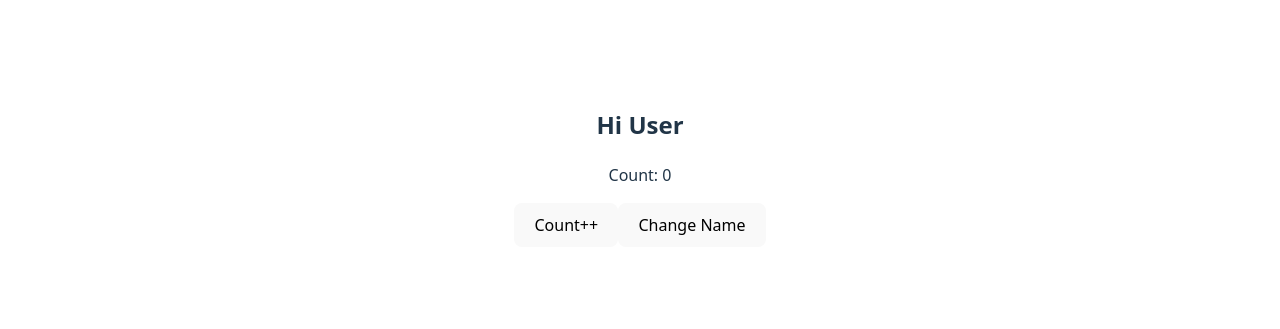
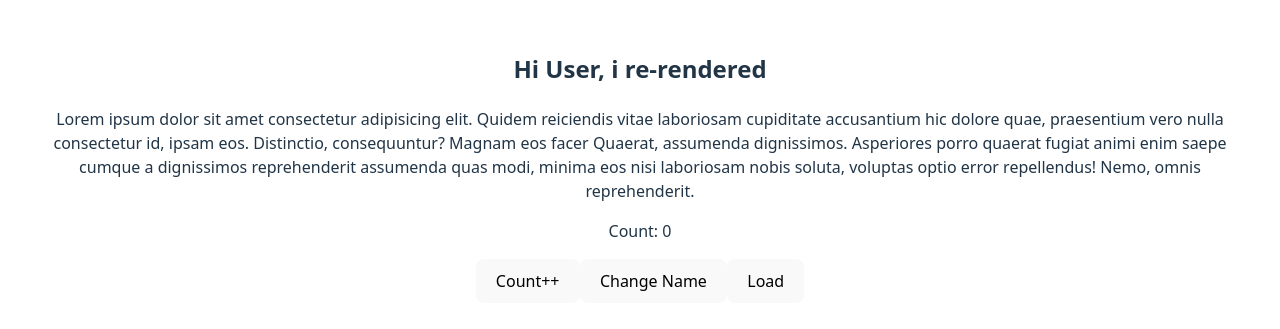
Before and after one commit to VijayJadon22/React-Prepration-Revision, a React (Vite) app: page / in a window 1280 px wide. Shown: the part 233-562 px from the top of the page. Built offline with nearby package versions, Linux system fonts and the light colour scheme.

Commit message:
Used Lazy loading to check optimization

```diff
--- a/src/App.jsx
+++ b/src/App.jsx
@@ -1,21 +1,30 @@
-import { useState } from "react";
+import React, { useState, Suspense } from "react";
 import "./App.css";
 import Greet from "./components/Greet";
 import { PureExample } from "./components/PureExample";
+// import LazyImageLoader from "./components/ImageLazyLoader.jsx";
+const LazyImageLoader = React.lazy(() =>
+  import("./components/ImageLazyLoader")
+);
 
 function App() {
   const [count, setCount] = useState(0);
   const [text, setText] = useState("User");
+  const [show, setShow] = useState(false);
   return (
     <>
       {/* use of React.memo */}
-      {/* <Greet name={text} />  */}
+      <Greet name={text} />
 
-      <PureExample name={text} />
+      {/* <PureExample name={text} /> */}
 
       <p>Count: {count}</p>
       <button onClick={() => setCount((count) => count + 1)}>Count++</button>
       <button onClick={() => setText("Vijay")}>Change Name</button>
+      <button onClick={() => setShow((show) => !show)}>Load</button>
+      <Suspense fallback={<div>Loading..</div>}>
+        {show && <LazyImageLoader />}
+      </Suspense>
     </>
   );
 }
--- a/src/components/Greet.jsx
+++ b/src/components/Greet.jsx
@@ -2,7 +2,13 @@ import React from "react";
 
 const Greet = (props) => {
   console.log("Hi i re-rendered");
-  return <h2>Hi {props.name}, i re-rendered</h2>;
+  return (
+    <div>
+      <h2>Hi {props.name}, i re-rendered</h2>
+      <p>Lorem ipsum dolor sit amet consectetur adipisicing elit. Quidem reiciendis vitae laboriosam cupiditate accusantium hic dolore quae, praesentium vero nulla consectetur id, ipsam eos. Distinctio, consequuntur? Magnam eos facer
+      Quaerat, assumenda dignissimos. Asperiores porro quaerat fugiat animi enim saepe cumque a dignissimos reprehenderit assumenda quas modi, minima eos nisi laboriosam nobis soluta, voluptas optio error repellendus! Nemo, omnis reprehenderit.</p>
+    </div>
+  );
 };
 
 export default React.memo(Greet);
--- /dev/null
+++ b/src/components/ImageLazyLoader.jsx
@@ -0,0 +1,14 @@
+import React from "react";
+
+const ImageLazyLoader = () => {
+  console.log("Lazy Component Loaded!");
+  return (
+    <div>
+      <h3>ImageLazyLoader</h3>
+      <img src="/dog1.jpg" style={{ width: "500px" }} alt="dog1" />
+      <img src="/dog2.jfif" style={{ width: "500px" }} alt="dog2" />
+    </div>
+  );
+};
+
+export default ImageLazyLoader;
```
Also changed, not shown: public/dog1.jpg (added), public/dog2.jfif (added).
